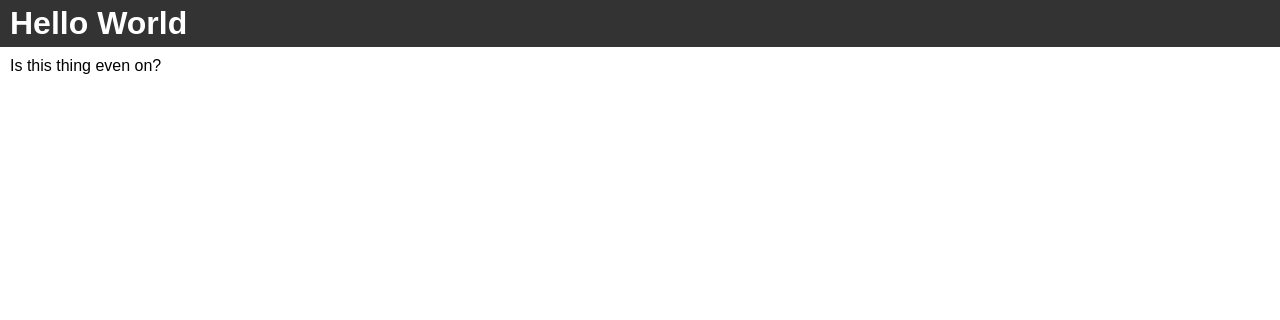
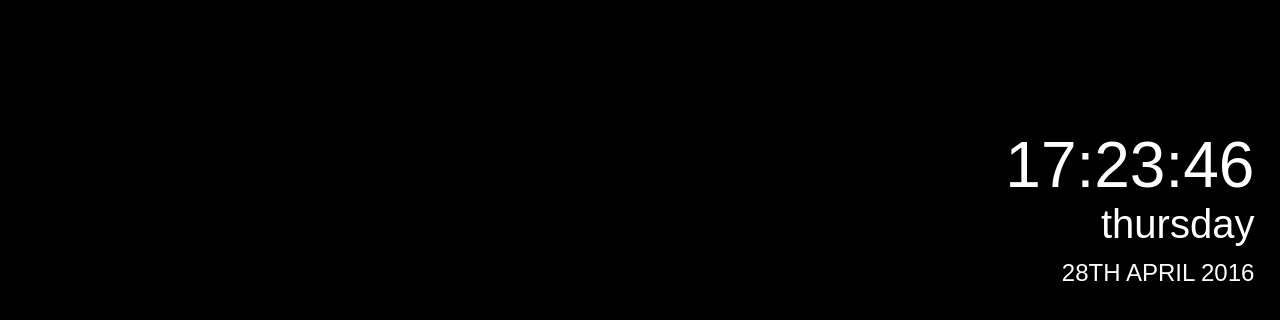
Before and after one commit to bne/doorbell, a Flask app: page / in a window 1280 px wide. Shown: the top 320 px of the page. Run offline with Flask 2, Linux system fonts and the light colour scheme; some libraries are stand-ins or nearby versions.

Commit message:
kiosk clock

```diff
--- a/webserver/app/__init__.py
+++ b/webserver/app/__init__.py
@@ -8,7 +8,10 @@ app.config.from_object('webserver.config')
 def not_found(error):
     return render_template('404.html'), 404
 
+@app.route('/')
+def kiosk():
+    return render_template('index.html')
 
-@app.route('/')
-def hello_world():
-    return render_template('index.html')
+@app.route('/admin')
+def admin_index():
+    return render_template('admin/index.html')
--- /dev/null
+++ b/webserver/app/static/css/kiosk.css
@@ -0,0 +1,24 @@
+html {
+    font-family: sans-serif;
+}
+body {
+    margin: 0;
+    background-color: #000;
+}
+#clock {
+    color: #fff;
+    text-align: right;
+    margin: 10% 2%;
+}
+#clock .time {
+    font-size: 4em;
+}
+#clock .day {
+    font-size: 2.5em;
+    text-transform: lowercase;
+}
+#clock .date {
+    font-size: 1.5em;
+    text-transform: uppercase;
+    margin-top: .5em;
+}
--- /dev/null
+++ b/webserver/app/static/js/kiosk.js
@@ -0,0 +1,20 @@
+
+function updateClock() {
+    var now = moment()
+
+    $('#clock')
+    .find('.time')
+    .html(now.format('HH:mm:ss'))
+    .end()
+    .find('.day')
+    .html(now.format('dddd'))
+    .end()
+    .find('.date')
+    .html(now.format('Do MMMM YYYY'));
+
+    setTimeout(updateClock, 1000);
+}
+
+$(function() {
+    updateClock();
+});
--- /dev/null
+++ b/webserver/app/templates/admin/index.html
@@ -0,0 +1,3 @@
+{% extends "layout.html" %}
+{% block title %}doorbell{% endblock%}
+{% block body %}Is this thing even on?{% endblock %}
--- a/webserver/app/templates/index.html
+++ b/webserver/app/templates/index.html
@@ -1,3 +1,19 @@
-{% extends "layout.html" %}
-{% block title %}Hello World{% endblock%}
-{% block body %}Is this thing even on?{% endblock %}
+<!doctype html>
+<head>
+  <title>doorbell</title>
+  <link rel=stylesheet type=text/css href="{{ url_for('static', filename='css/kiosk.css') }}">
+</head>
+<body>
+  <div id="clock">
+    <div class="time"></div>
+    <div class="day"></div>
+    <div class="date"></div>
+  </div>
+
+  <script>
+    var CLOCK_FORMAT = 'dddd, MMMM Do YYYY, h:mm:ss a';
+  </script>
+  <script src="{{ url_for('static', filename='js/lib/jquery.js') }}"></script>
+  <script src="{{ url_for('static', filename='js/lib/moment.js') }}"></script>
+  <script src="{{ url_for('static', filename='js/kiosk.js') }}"></script>
+</body>
```
